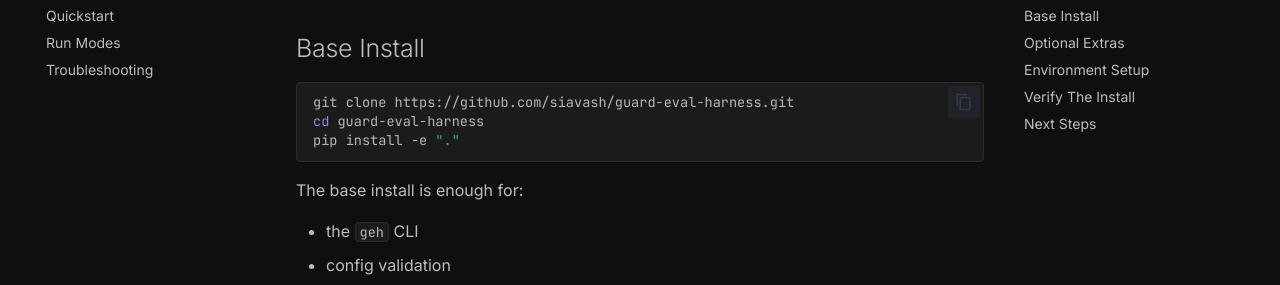
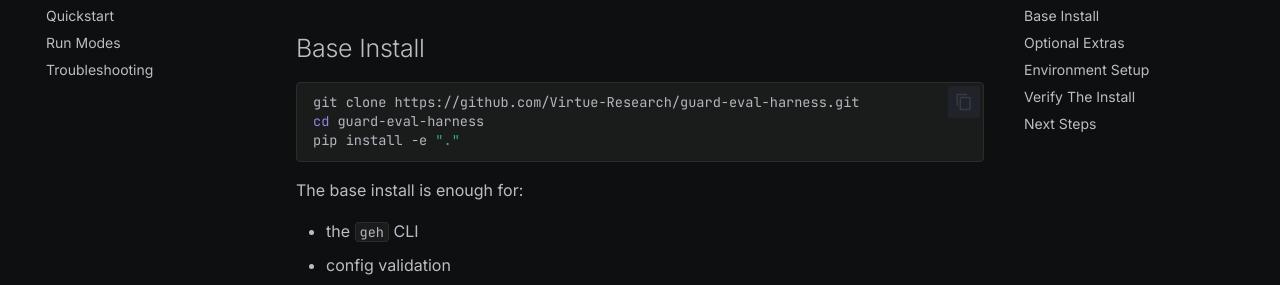
Before and after one commit to Virtue-Research/guard-eval-harness, an MkDocs documentation site: the page built from docs/getting-started/installation.md, in a window 1280 px wide and 900 px high, scrolled down 346 px. Shown: the part 167-452 px from the top of the window. Built offline with MkDocs 1.6.1 and Material for MkDocs 9.7.7, drawn with Linux system fonts in a browser that asks for light colours; comment, search, counter and statistics services are not loaded; some of the changed lines change nothing that is shown.

Commit message:
fix docs install repository URL

````diff
--- a/docs/getting-started/installation.md
+++ b/docs/getting-started/installation.md
@@ -13,7 +13,7 @@
 ## Base Install
 
 ```bash
-git clone https://github.com/siavash/guard-eval-harness.git
+git clone https://github.com/Virtue-Research/guard-eval-harness.git
 cd guard-eval-harness
 pip install -e "."
 ```
````
